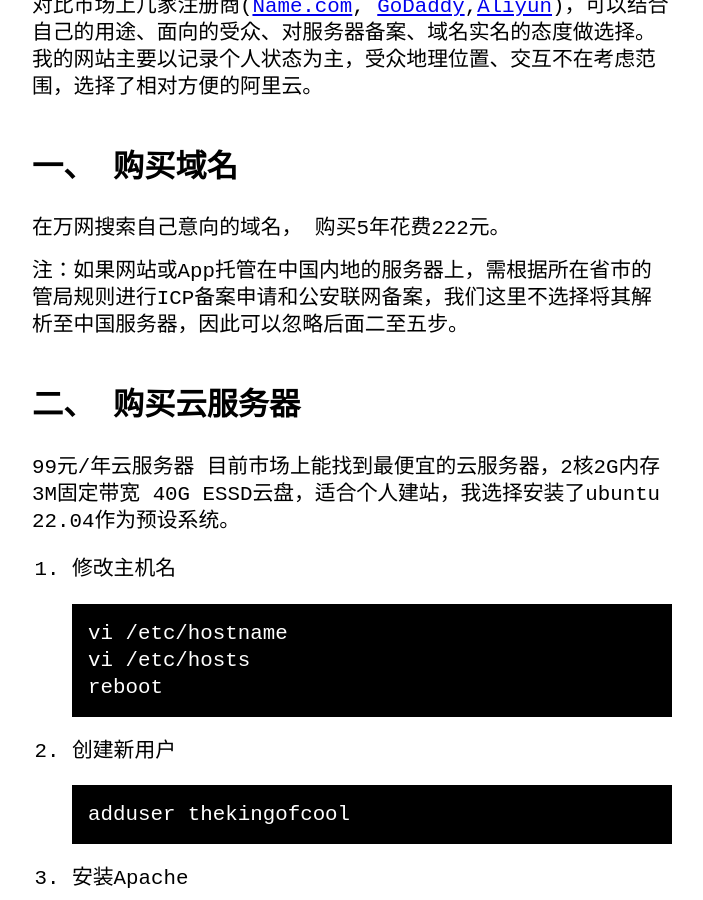
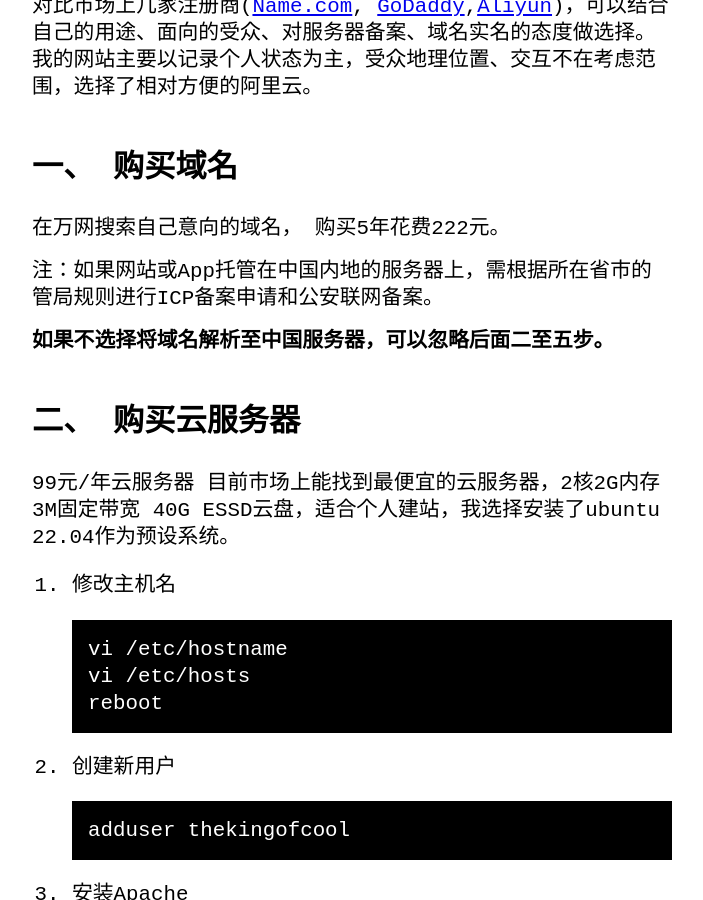
Before and after one commit to thekingofcool/thekingofcool.github.io, a Jekyll site: the page built from _posts/2023-11-22-website.md, in a window 1280 px wide and 900 px high, scrolled down 611 px. Shown: the whole window, without its empty margins (288-991 px from the left). Built offline with Jekyll 4.4.1, drawn with Linux system fonts in a browser that asks for light colours; a style sheet for code colours, icons or effects is not loaded.

Commit message:
website add notes

```diff
--- a/_posts/2023-11-22-website.md
+++ b/_posts/2023-11-22-website.md
@@ -23,7 +23,9 @@ categories: blog
 ## 一、 购买域名
 在万网搜索自己意向的域名， 购买5年花费222元。
 
-注：如果网站或App托管在中国内地的服务器上，需根据所在省市的管局规则进行ICP备案申请和公安联网备案，我们这里不选择将其解析至中国服务器，因此可以忽略后面二至五步。
+注：如果网站或App托管在中国内地的服务器上，需根据所在省市的管局规则进行ICP备案申请和公安联网备案。
+
+**如果不选择将域名解析至中国服务器，可以忽略后面二至五步。**
 
 ## 二、 购买云服务器
 99元/年云服务器 目前市场上能找到最便宜的云服务器，2核2G内存3M固定带宽 40G ESSD云盘，适合个人建站，我选择安装了ubuntu 22.04作为预设系统。
```
Also changed, not shown: 3 other files.
